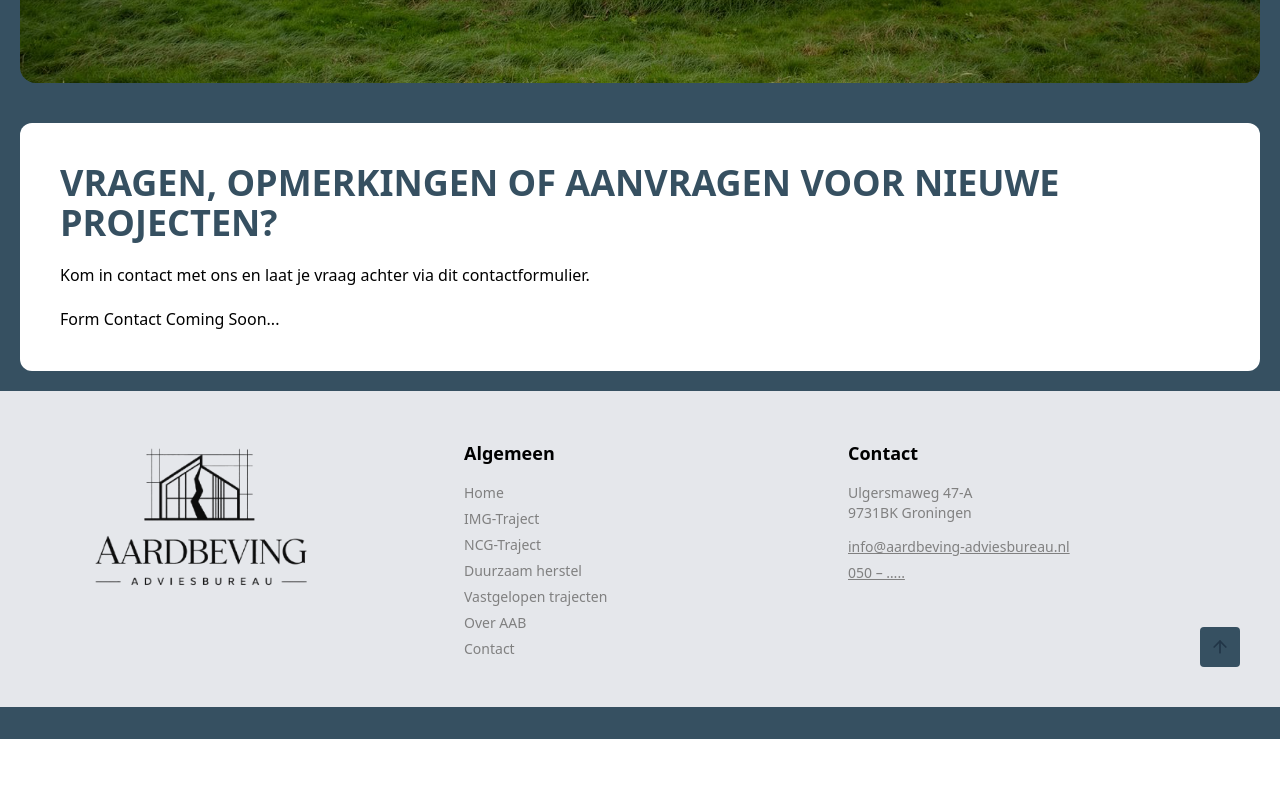
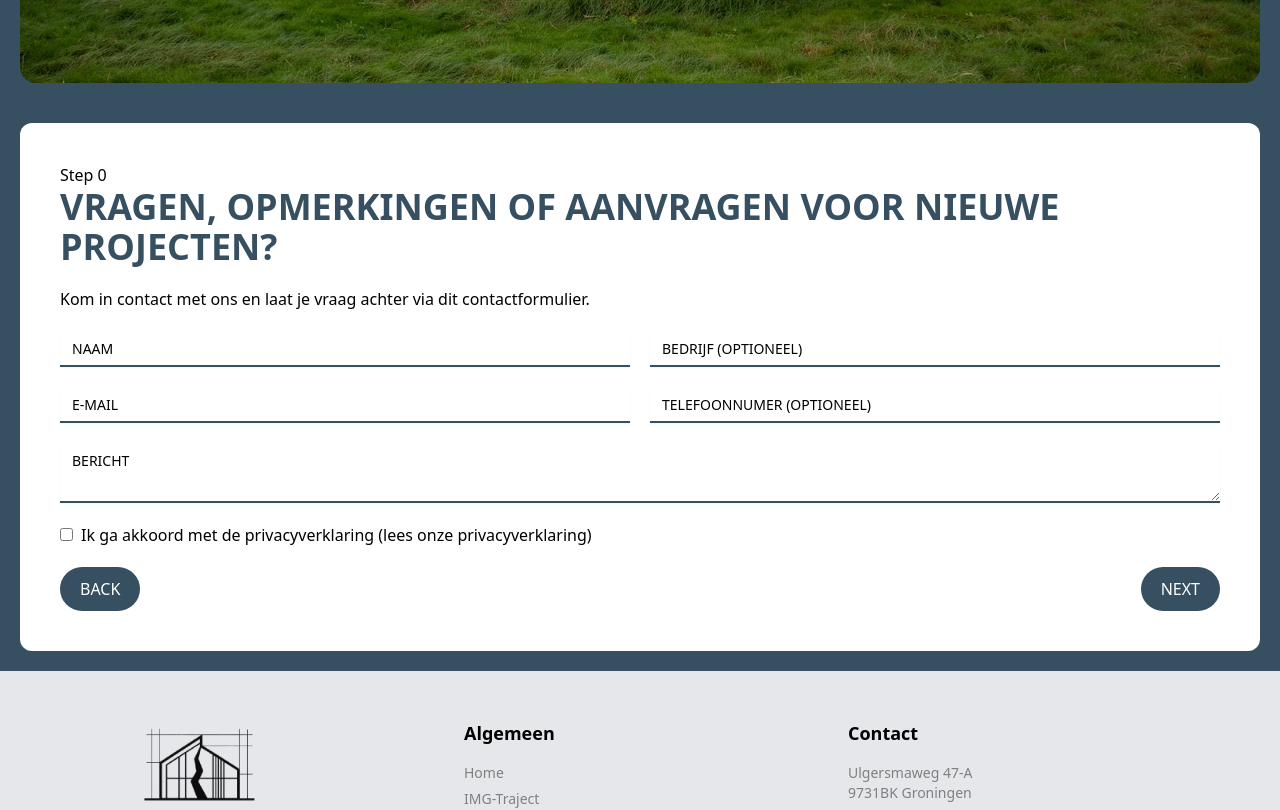
Before and after one commit to Abdul-Wahab-Mughal/aardbeving, a React (Vite) app: page /contact in a window 1280 px wide. Shown: the part 800-1610 px from the top of the page. Before the commit the page ends 1539 px from the top, so only its background shows below. Built offline with nearby package versions, Linux system fonts and the light colour scheme.

Commit message:
update halfe question ?

```diff
--- a/src/page/Contact.jsx
+++ b/src/page/Contact.jsx
@@ -1,8 +1,50 @@
-import React from "react";
+import React, { useState } from "react";
 import herobg from "../assets/hero-bg.jpg";
 import { ChevronRight } from "lucide-react";
+import { Input } from "@/components/ui/input";
+import { Textarea } from "@/components/ui/textarea";
 
 export default function Context() {
+  const [step, setStep] = useState(0);
+
+  const [formData, setFormData] = useState({
+    name: "",
+    email: "",
+    phone: "",
+    traject: "",
+    problem: "",
+    status: [],
+  });
+
+  const nextStep = () => setStep(step + 1);
+  const prevStep = () => setStep(step - 1);
+
+  const handleChange = (e) => {
+    const { name, value, type, checked } = e.target;
+
+    if (type === "checkbox") {
+      if (checked) {
+        setFormData({
+          ...formData,
+          status: [...formData.status, value],
+        });
+      } else {
+        setFormData({
+          ...formData,
+          status: formData.status.filter((item) => item !== value),
+        });
+      }
+    } else {
+      setFormData({ ...formData, [name]: value });
+    }
+  };
+
+  const handleSubmit = (e) => {
+    e.preventDefault();
+    console.log(formData);
+    alert("Form submitted!");
+  };
+
   function scrollup() {
     const section = document.getElementById("contact");
     section.scrollIntoView({
@@ -10,8 +52,9 @@ export default function Context() {
       block: "start",
     });
   }
+
   return (
-    <amin>
+    <main>
       <section className="h-screen w-full p-5 bg-[--background_box]">
         <div className="relative w-full h-full rounded-2xl overflow-hidden">
           <img src={herobg} alt="" className="w-full h-full object-cover" />
@@ -43,7 +86,11 @@ export default function Context() {
       </section>
       {/* contact  */}
       <section id="contact" className=" p-5 bg-[--background_box]">
-        <div className="bg-white p-5 md:p-10 rounded-xl text-black space-y-5">
+        <div className="bg-white p-5 md:p-10 rounded-xl text-black">
+          <h2>Step {step}</h2>
+
+          <form onSubmit={handleSubmit}>
+            <div className="space-y-5">
               <h2 className="text-[--background_box] text-xl md:text-4xl font-semibold uppercase">
                 Vragen, Opmerkingen of aanvragen voor nieuwe projecten?
               </h2>
@@ -51,9 +98,176 @@ export default function Context() {
                 Kom in contact met ons en laat je vraag achter via dit
                 contactformulier.
               </p>
-          <div>Form Contact Coming Soon...</div>
+              {/* STEP 0 */}
+              {step === 0 && (
+                <div className="space-y-5">
+                  <div className="flex gap-5">
+                    <Input
+                      required
+                      placeholder="NAAM"
+                      className="border-0 !border-b-2 border-[--background_box]"
+                    />
+                    <Input
+                      placeholder="BEDRIJF (OPTIONEEL)"
+                      className="border-0 !border-b-2 border-[--background_box]"
+                    />
+                  </div>
+                  <div className="flex gap-5">
+                    <Input
+                      required
+                      placeholder="E-MAIL"
+                      type="email"
+                      className="border-0 !border-b-2 border-[--background_box]"
+                    />
+                    <Input
+                      placeholder="TELEFOONNUMER (OPTIONEEL)"
+                      className="border-0 !border-b-2 border-[--background_box]"
+                    />
+                  </div>
+                  <Textarea
+                    placeholder="BERICHT"
+                    row={24}
+                    className="border-0 !border-b-2 border-[--background_box]"
+                  />
+
+                  <p className="space-x-2">
+                    <input
+                      id="id_agreed_to_privacy_policy"
+                      name="agreed_to_privacy_policy"
+                      type="checkbox"
+                      class="checkbox"
+                      required=""
+                    />
+                    <label for="id_agreed_to_privacy_policy">
+                      Ik ga akkoord met de privacyverklaring (lees onze
+                      privacyverklaring)
+                    </label>
+                  </p>
+                </div>
+              )}
+
+              {/* STEP 1 */}
+              {step === 1 && (
+                <>
+                  <h3>1. Met welk traject heeft u te maken?</h3>
+
+                  <label>
+                    <input
+                      type="radio"
+                      name="traject"
+                      value="IMG – Schade"
+                      onChange={handleChange}
+                    />
+                    IMG – Schade
+                  </label>
+                  <br />
+
+                  <label>
+                    <input
+                      type="radio"
+                      name="traject"
+                      value="NCG – Versterking"
+                      onChange={handleChange}
+                    />
+                    NCG – Versterking
+                  </label>
+                  <br />
+
+                  <label>
+                    <input
+                      type="radio"
+                      name="traject"
+                      value="Duurzaam herstel"
+                      onChange={handleChange}
+                    />
+                    Duurzaam herstel
+                  </label>
+                </>
+              )}
+
+              {/* STEP 2 */}
+              {step === 2 && (
+                <>
+                  <h3>2. Waar loopt u vast?</h3>
+
+                  <textarea
+                    name="problem"
+                    placeholder="Beschrijf uw situatie..."
+                    value={formData.problem}
+                    onChange={handleChange}
+                    required
+                    rows="5"
+                    style={{ width: "100%" }}
+                  />
+                </>
+              )}
+
+              {/* STEP 3 */}
+              {step === 3 && (
+                <>
+                  <h3>3. Wat is al gebeurd?</h3>
+
+                  <label>
+                    <input
+                      type="checkbox"
+                      value="Opname of rapport opgesteld"
+                      onChange={handleChange}
+                    />
+                    Er is een opname of rapport opgesteld
+                  </label>
+                  <br />
+
+                  <label>
+                    <input
+                      type="checkbox"
+                      value="Besluit genomen"
+                      onChange={handleChange}
+                    />
+                    Er is een besluit genomen
+                  </label>
+                  <br />
+
+                  <label>
+                    <input
+                      type="checkbox"
+                      value="Bezwaar loopt"
+                      onChange={handleChange}
+                    />
+                    Er loopt bezwaar of procedure
+                  </label>
+                </>
+              )}
+
+              <div className="flex justify-between">
+                <button
+                  type="button"
+                  onClick={prevStep}
+                  className=" uppercase px-5 py-2.5 bg-[--background_box] rounded-full text-white"
+                >
+                  Back
+                </button>
+                <button
+                  type="button"
+                  onClick={nextStep}
+                  className={`${
+                    step === 3 && "hidden"
+                  } uppercase px-5 py-2.5 bg-[--background_box] rounded-full text-white`}
+                >
+                  Next
+                </button>
+                <button
+                  type="submit"
+                  className={`${
+                    step !== 3 && "hidden"
+                  } uppercase px-5 py-2.5 bg-[--background_box] rounded-full text-white`}
+                >
+                  Verstuur aanvraag
+                </button>
+              </div>
+            </div>
+          </form>
         </div>
       </section>
-    </amin>
+    </main>
   );
 }
```
Lines whose indentation alone changed are shown as unchanged.
